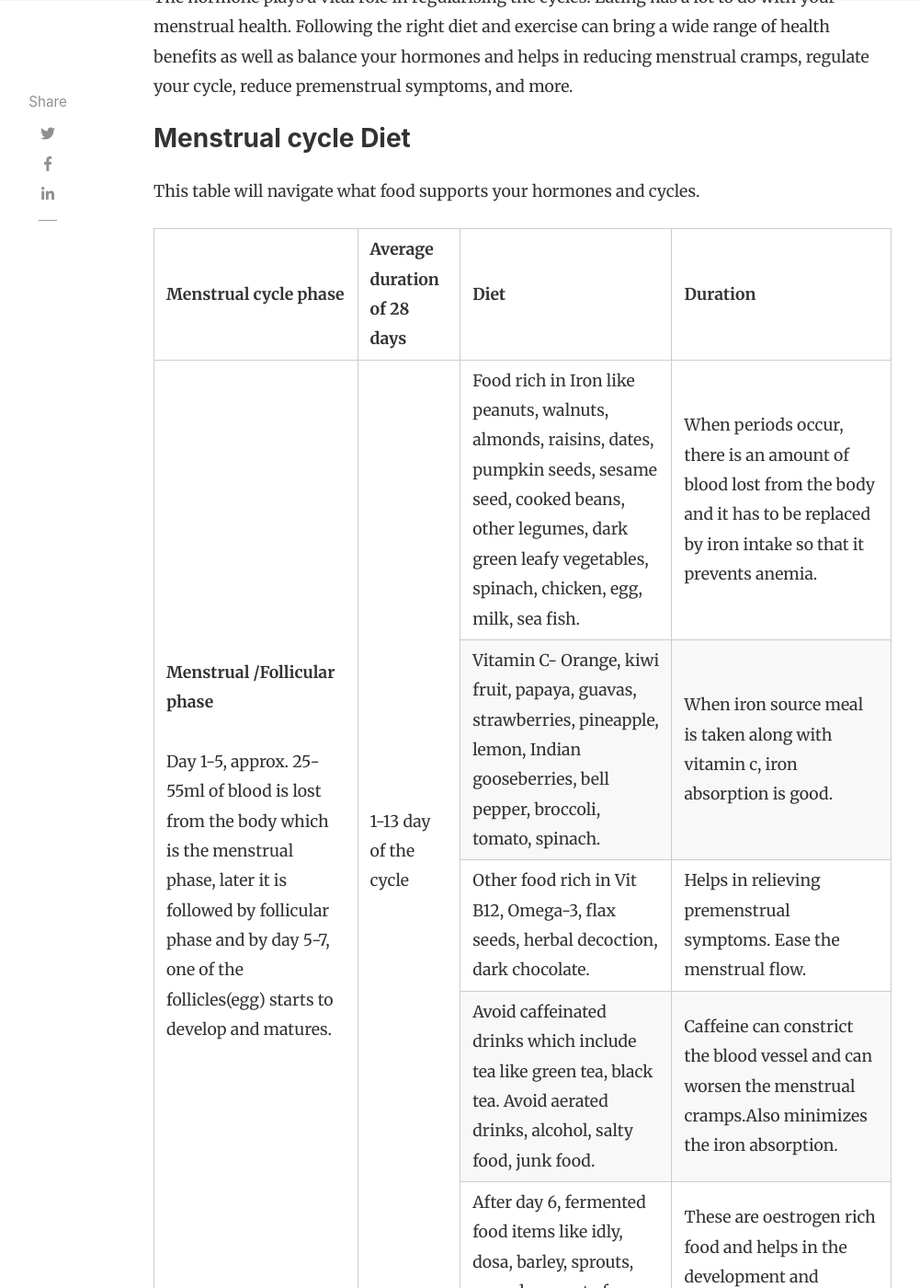
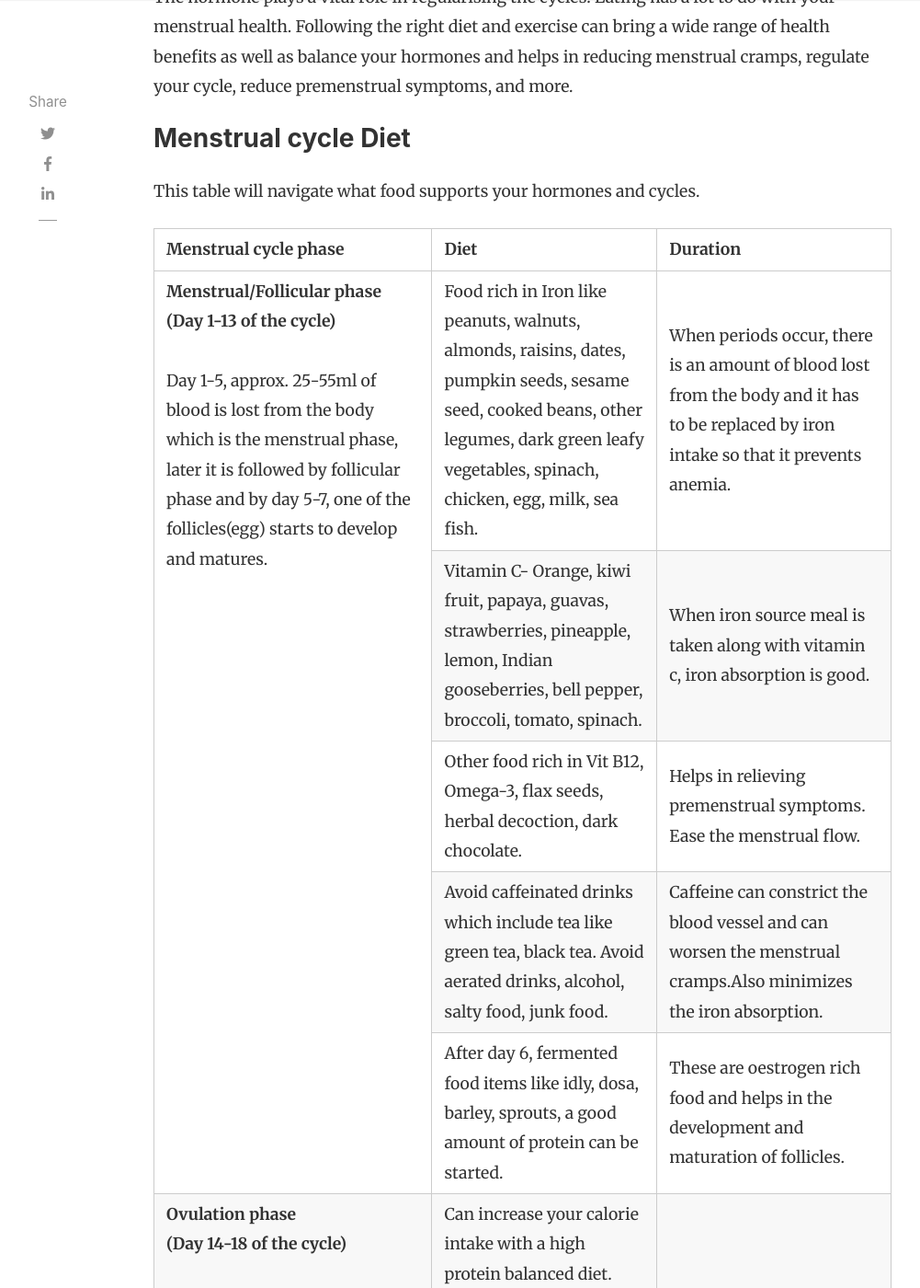
Before and after one commit to ayurdoc/ayurdoc.github.io, a Jekyll site: the page built from _posts/2020-09-04-menstrual-cycle-diet.md, in a window 1280 px wide and 1400 px high, scrolled down 1873 px. Shown: the whole window at 92% size, without its empty margins (118-1119 px from the left). Built offline with Jekyll 4.4.1, drawn with Linux system fonts in a browser that asks for light colours; nearby versions of some CDN libraries; comment, search, counter and statistics services are not loaded; some of the changed text lies outside the part shown.

Commit message:
fix table issues

```diff
--- a/_posts/2020-09-04-menstrual-cycle-diet.md
+++ b/_posts/2020-09-04-menstrual-cycle-diet.md
@@ -25,15 +25,13 @@ This table will navigate what food supports your hormones and cycles.
 <thead>
   <tr>
     <th>Menstrual cycle phase</th>
-    <th>Average duration of 28 days</th>
     <th>Diet</th>
     <th>Duration</th>
   </tr>
 </thead>
 <tbody>
   <tr>
-    <td rowspan="5"><b>Menstrual /Follicular phase</b><br><br> Day 1-5, approx. 25-55ml of blood is lost from the body which is the menstrual phase, later it is followed by follicular phase and by day 5-7, one of the follicles(egg) starts to develop and matures.</td>
-    <td rowspan="5">1-13 day of the cycle</td>
+    <td rowspan="5" style="vertical-align: top;"><b>Menstrual/Follicular phase<br>(Day 1-13 of the cycle)</b><br><br> Day 1-5, approx. 25-55ml of blood is lost from the body which is the menstrual phase, later it is followed by follicular phase and by day 5-7, one of the follicles(egg) starts to develop and matures.</td>
     <td>Food rich in Iron like peanuts, walnuts, almonds, raisins, dates, pumpkin seeds, sesame seed, cooked beans, other legumes, dark green leafy vegetables, spinach, chicken, egg, milk, sea fish.</td>
     <td>When periods occur, there is an amount of blood lost from the body and it has to be replaced by iron intake so that it prevents anemia.</td>
   </tr>
@@ -54,8 +52,7 @@ This table will navigate what food supports your hormones and cycles.
     <td>These are oestrogen rich food and helps in the development and maturation of follicles.</td>
   </tr>
   <tr>
-    <td rowspan="2"><b>Ovulation phase</b><br><br>Ovulation is when your ovary releases a mature egg. During this phase pregnancy occurs</td>
-    <td rowspan="2">14-18 day of the cycle</td>
+    <td rowspan="2" style="vertical-align: top;"><b>Ovulation phase<br>(Day 14-18 of the cycle)</b><br><br>Ovulation is when your ovary releases a mature egg. During this phase pregnancy occurs</td>
     <td>Can increase your calorie intake with a high protein balanced diet.</td>
     <td rowspan="2">Balances the hormones.</td>
   </tr>
@@ -63,8 +60,7 @@ This table will navigate what food supports your hormones and cycles.
     <td>Can consume anti-inflammatory foods like almonds, walnut, whole vegetables, and fruits like strawberries, blueberries, cherries, oranges. Can include turmeric, ginger, pepper in your food.</td>
   </tr>
   <tr>
-    <td rowspan="2"><b>Luteal phase</b><br><br>It starts after ovulation and ends with the first day of your period. This phase gives a chance to uterine lining to grow and develop enough to support a pregnancy</td>
-    <td rowspan="2">19-28 day of the cycle</td>
+    <td rowspan="2" style="vertical-align: top;"><b>Luteal phase<br>(Day 19-28 of the cycle)</b><br><br>It starts after ovulation and ends with the first day of your period. This phase gives a chance to uterine lining to grow and develop enough to support a pregnancy</td>
     <td>A fiber-rich diet like lentils, corn, pea, strawberries, oats, almonds, banana, chickpea, spinach, quinoa, apple, pear and also drink plenty of water.</td>
     <td>During this phase due to the progesterone effect, few women are prone to constipation. Fiber-rich food can prevent bloating and constipation. </td>
   </tr>
@@ -74,6 +70,7 @@ This table will navigate what food supports your hormones and cycles.
   </tr>
 </tbody>
 </table>
+<br>
 
 + When you see the table- most of the fruits, vegetables, nuts, legumes, chicken, fish milk, and milk products are rich in iron, magnesium, vitamins, zinc, protein, calcium, fiber which is very much essential not only for balancing your hormones, but also improves the general health condition. Therefore, having a balanced diet is of prime importance.
 + Junk foods like a salted snack, sweetened carbonated beverages, bakery products, biscuits are high in salt, sugar, fat or calories and low in nutrients and are the contributing factors for painful periods, irregular cycles, premenstrual symptoms like headache, bloating of abdomen, constipation, lack of concentration, weight gain, irritability, mood swings.
@@ -114,6 +111,7 @@ This table will tell you about the intensity of physical activity required durin
     </tbody>
 </table>
 <br>
+<br>
 
 ### Ayurvedic perceptive
 + In Ayurveda text, there are a lot of reference regarding the Rutuchakra (menstrual cycle) and Stree Roga (all gynaecological disorders). In Rajaswalacharya (mode of living during menstruation) says that during the first 3 days of menstruation, females should take rest and should include Shali rice or Barley with cow ghee and milk in her meal for those 3 days.
```
